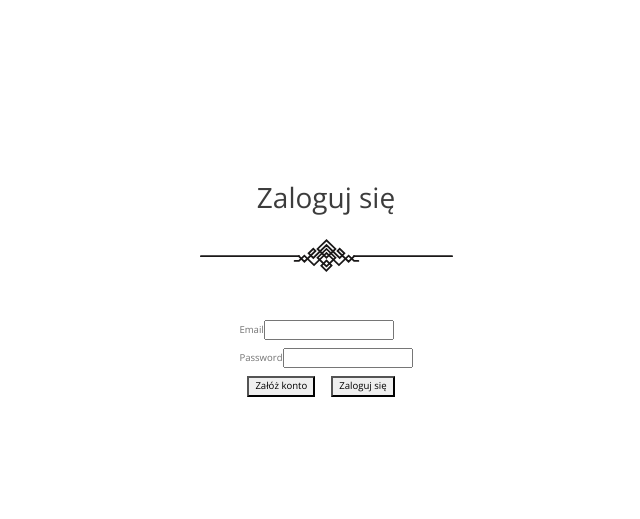
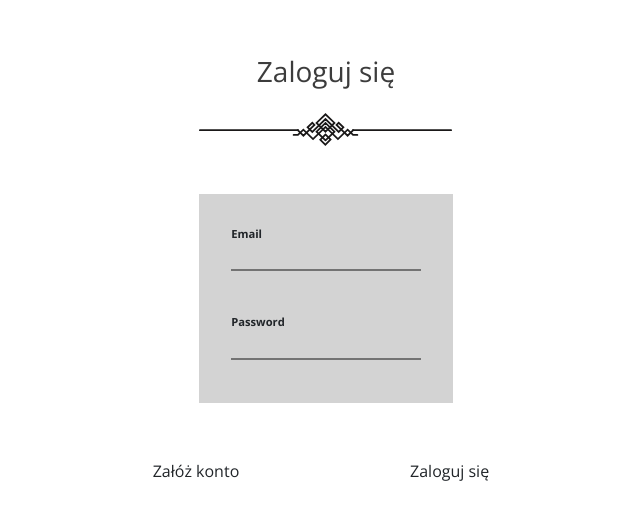
Before and after one commit to Robert-Bobrowicz/Portfolio_Lab_CL, a React (Create React App) app in the folder portfolio_lab/: page /login in a window 1280 px wide. Shown: the part 127-646 px from the top of the page, without its empty margins (314-954 px from the left). Built offline with nearby package versions, Linux system fonts and the light colour scheme.

Commit message:
login panel

```diff
--- a/portfolio_lab/src/components/Login.js
+++ b/portfolio_lab/src/components/Login.js
@@ -19,12 +19,13 @@ const Login = () => {
     }
 
     return (
-        <Container fluid className="login">
+        <Container fluid className="userLogin">
             <Row>
                 <Col className="loginPanel">
                     <h3>Zaloguj się</h3>
                     <img src={decoration} alt="decoration" />
                     <form className="loginForm">
+                        <div>
                             <div className="loginEmail">
                                 <label className="mb-2">Email</label>
                                 <input type="email" className="mb-2" onChange={handleEmail}/>
@@ -33,9 +34,10 @@ const Login = () => {
                                 <label className="mb-2">Password</label>
                                 <input type="password" className="mb-2" onChange={handlePassword}/>
                             </div>
+                        </div>
                         <div className="loginButtons">
-                            <button className="mx-2">Załóż konto</button>
-                            <button type="submit" className="mx-2" onSubmit={handleSubmit}>Zaloguj się</button>
+                            <button className="btn mx-2">Załóż konto</button>
+                            <button type="submit" className="btn submit mx-2" onSubmit={handleSubmit}>Zaloguj się</button>
                         </div>
                     </form>
                 </Col>
--- a/portfolio_lab/src/scss/_login.scss
+++ b/portfolio_lab/src/scss/_login.scss
@@ -1,7 +1,7 @@
 @import "./settings/colors";
 
 
-.login {
+.userLogin {
   display: flex;
   flex-direction: column;
   justify-content: center;
@@ -24,3 +24,42 @@
 .loginPanel > img {
   margin-bottom: 3rem;
 }
+
+.loginPanel div:nth-child(1) {
+  background-color: lightgray;
+  padding: 1rem;
+}
+
+.loginEmail, .loginPassword {
+  display: flex;
+  flex-direction: column;
+  margin-bottom: 1.2rem;
+  padding-right: 1rem;
+  padding-left: 1rem;
+  font-size: 0.7rem;
+  font-weight: bold;
+}
+
+.loginEmail > input, .loginPassword > input {
+  border-top: none;
+  border-right: none;
+  border-left: none;
+  border-bottom: 2px solid $color4;
+  background-color: transparent;
+}
+
+.loginButtons {
+  width: 150%;
+  display: flex;
+  justify-content: space-between;
+  transform: translateX(-18%);
+  margin-top: 3rem;
+}
+
+.loginButtons button {
+  border: 2px solid transparent;
+}
+
+.loginButtons button:hover {
+  border: 2px solid $color4;
+}
```
Lines whose indentation alone changed are shown as unchanged.
